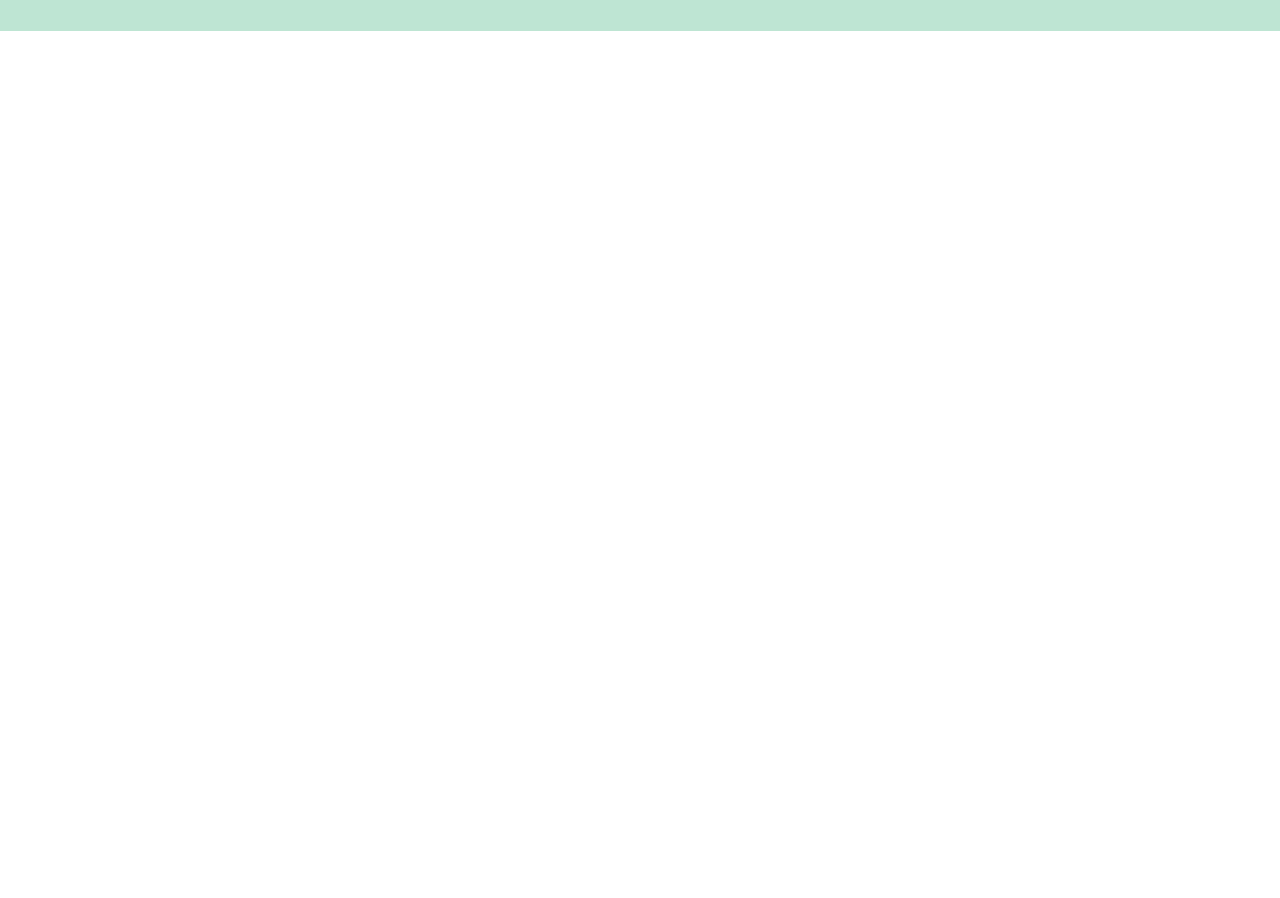
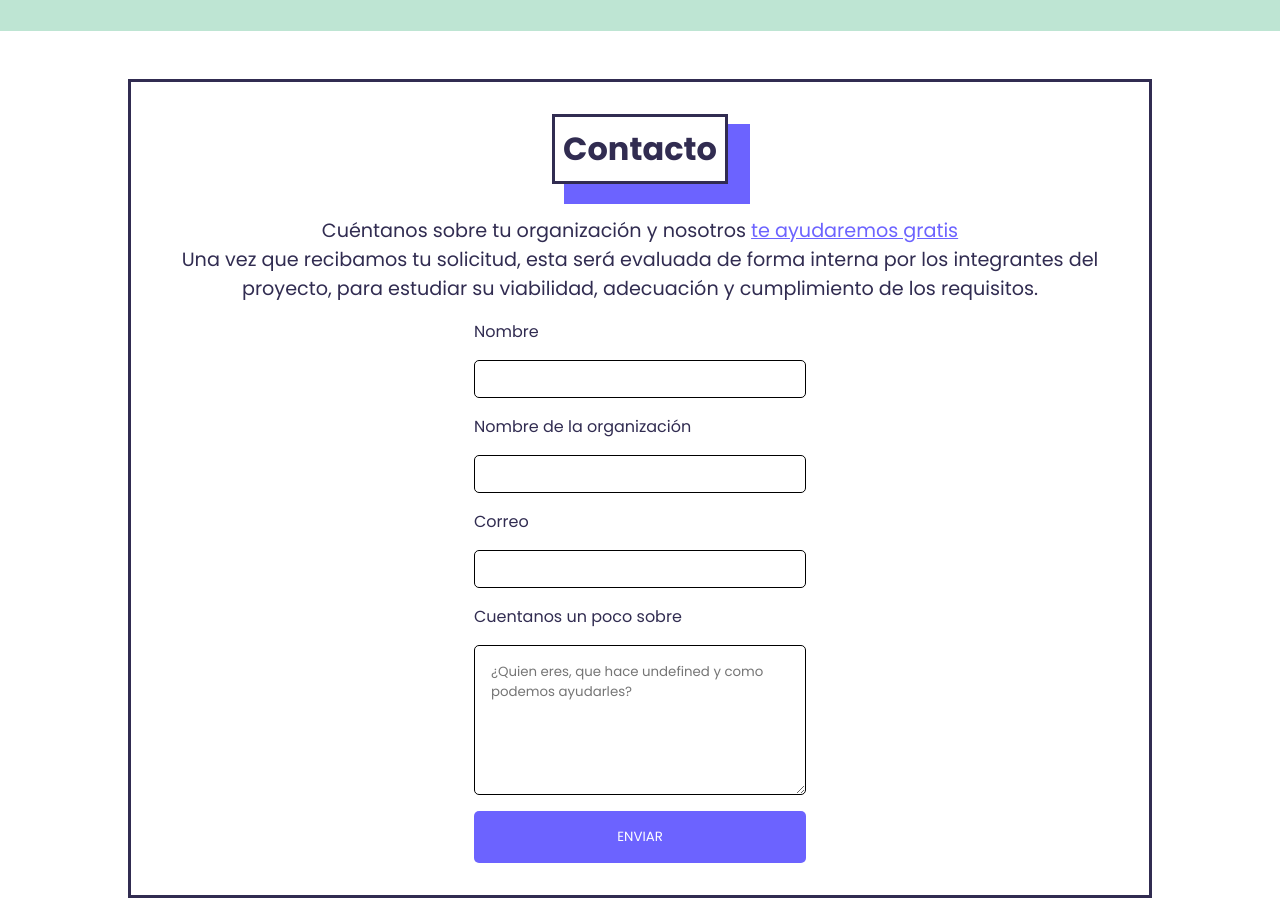
Before and after one commit to proyectosolidus/ProyectoSolidus, a React (Create React App) app: page / in a window 1280 px wide. Shown: the part 1735-2633 px from the top of the page. Before the commit the page ends 1766 px from the top, so only its background shows below. Built offline with nearby package versions, Linux system fonts and the light colour scheme.

Commit message:
contact component

```diff
--- /dev/null
+++ b/src/components/ContactForm.js
@@ -0,0 +1,64 @@
+import React, { useState } from 'react'
+
+import './styles/ContactForm.css'
+
+
+const useForm = () => {
+	const [formState, setFormState] = useState({form: {
+			name: '',
+			ongName: 'Unicef',
+			email: '',
+			emailBody: ''
+		}})
+
+	const handleChange = e => {
+
+		setFormState({
+			form: {
+				...formState.form,
+				[e.target.name]: e.target.value
+			}}
+		)
+	}
+
+	return {formState, setFormState, handleChange}
+}
+
+
+
+const ContactForm = () => {
+
+	const {formState, setFormState, handleChange} = useForm()
+
+	return(
+		<div className="box-wrapper">
+			<section className="Contact__container">
+				<h2>Contacto</h2>
+				<p>
+					Cuéntanos sobre tu organización y nosotros <span>te ayudaremos gratis</span> <br/>
+					Una vez que recibamos tu solicitud, esta será evaluada de forma interna por los integrantes del proyecto, para estudiar su viabilidad, adecuación y cumplimiento de los requisitos.
+				</p>
+
+				<form className="Contact-form">
+
+					<label for="name">Nombre</label>
+					<input onChange={handleChange} value={formState.name} id="name" type="text" name="name" />
+
+					<label for="">Nombre de la organización</label>
+					<input onChange={handleChange} value={formState.ongName} id="" type="text" name="ongName" />
+
+					<label for="email">Correo</label>
+					<input onChange={handleChange} value={formState.email} size="25" id="email" type="email" name="email" />
+
+					<label for="emailBody">Cuentanos un poco sobre {formState.ongName}</label>
+					<textarea onChange={handleChange} value={formState.emailBody} name="emailBody" placeholder={`¿Quien eres, que hace ${formState.ongName} y como podemos ayudarles?`} id="emailBody" type="text-area" className="ong-descrption"></textarea>
+
+					<button submit="none" className="primary-btn Contact-form-button">ENVIAR</button>
+
+				</form>
+			</section>
+		</div>
+	)
+}
+
+export default ContactForm
--- /dev/null
+++ b/src/components/styles/ContactForm.css
@@ -0,0 +1,60 @@
+/*----------- CONTACT ----------- */
+
+.Contact__container {
+  border: 3px solid #312c51;
+  display: grid;
+  grid-auto-flow: row;
+  justify-items: center;
+  padding: 2rem;
+  margin-top: 3rem;
+}
+
+.Contact__container h2 {
+  padding: .5rem;
+  color: #312c51;
+  border: 3px solid #312c51;
+  width: max-content;
+  font-size: 2rem;
+  margin-bottom: 2rem;
+  box-shadow: 17px 15px 0px 5px #6C63FF;
+}
+
+.Contact__container p {
+  font-size: 1.2rem;
+  text-align: center;
+}
+
+.Contact__container p span {
+  color: #6C63FF;
+  text-decoration: underline;
+}
+
+.ong-descrption {
+  min-height: 150px;
+  box-sizing: border-box;
+  padding: 1rem;
+  resize: vertical;
+  border-radius: 5px;
+  border: 1px solid black;
+}
+
+.Contact-form-button {
+  width: 100%;
+}
+
+.Contact-form input {
+  padding: .5rem;
+  border-radius: 5px;
+  border: 1px solid black;
+}
+
+.Contact-form {
+  margin-top: 1rem;
+  display: flex;
+  flex-direction: column;
+  gap: 1rem;
+}
+
+input:focus-visible, textarea:focus-visible {
+  border: 2px solid #6C63FF;
+}
--- a/src/global.css
+++ b/src/global.css
@@ -5,6 +5,7 @@
 	padding: 0;
 	font-family: 'Poppins', sans-serif;
   color: #312c51;
+  box-sizing: border-box;
 }
 
 .box-wrapper {
@@ -20,6 +21,8 @@
   margin-right: 2rem;
   text-decoration: none;
   border-radius: 5px;
+  border: none;
+  cursor: pointer;
 }
 
 .secundary-btn {
@@ -30,8 +33,20 @@
   margin-right: 2rem;
   text-decoration: none;
   border-radius: 5px;
+  cursor: pointer;
 }
 
 .marg-t {
   margin-top: 1rem;
 }
+
+.primary-btn:focus, .secundary-btn:focus {
+  border: 3px solid #312c51;
+}
+
+@media screen and (max-width: 767px) {
+  .box-wrapper {
+    display: block;
+    margin: 0 2rem 0;
+  }
+}
--- a/src/pages/Home.js
+++ b/src/pages/Home.js
@@ -1,5 +1,7 @@
 import React from 'react'
 import { Link } from 'react-router-dom'
+
+import ContacForm from '../components/ContactForm'
 
 import HeroImage from '../images/hero-image.svg'
 import AboutImage from '../images/about-image.svg'
@@ -61,6 +63,8 @@ const Home = () => {
 				</div>
 			</section>
 
+			<ContacForm />
+
 		</React.Fragment>
 
 	)
```
Also changed, not shown: src/pages/styles/Home.css (line endings or trailing spaces), 1 other file (tests, documents, lock files or other folders).
